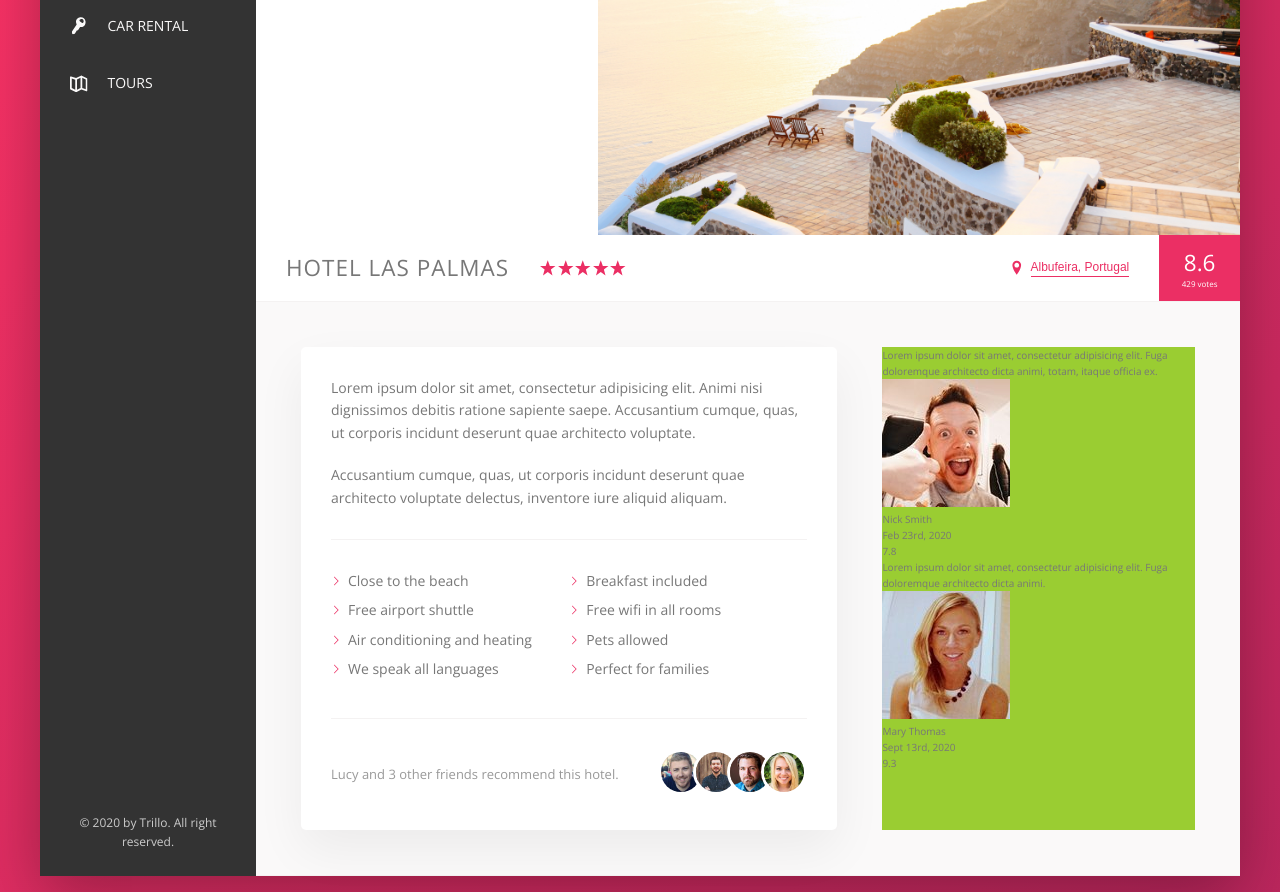
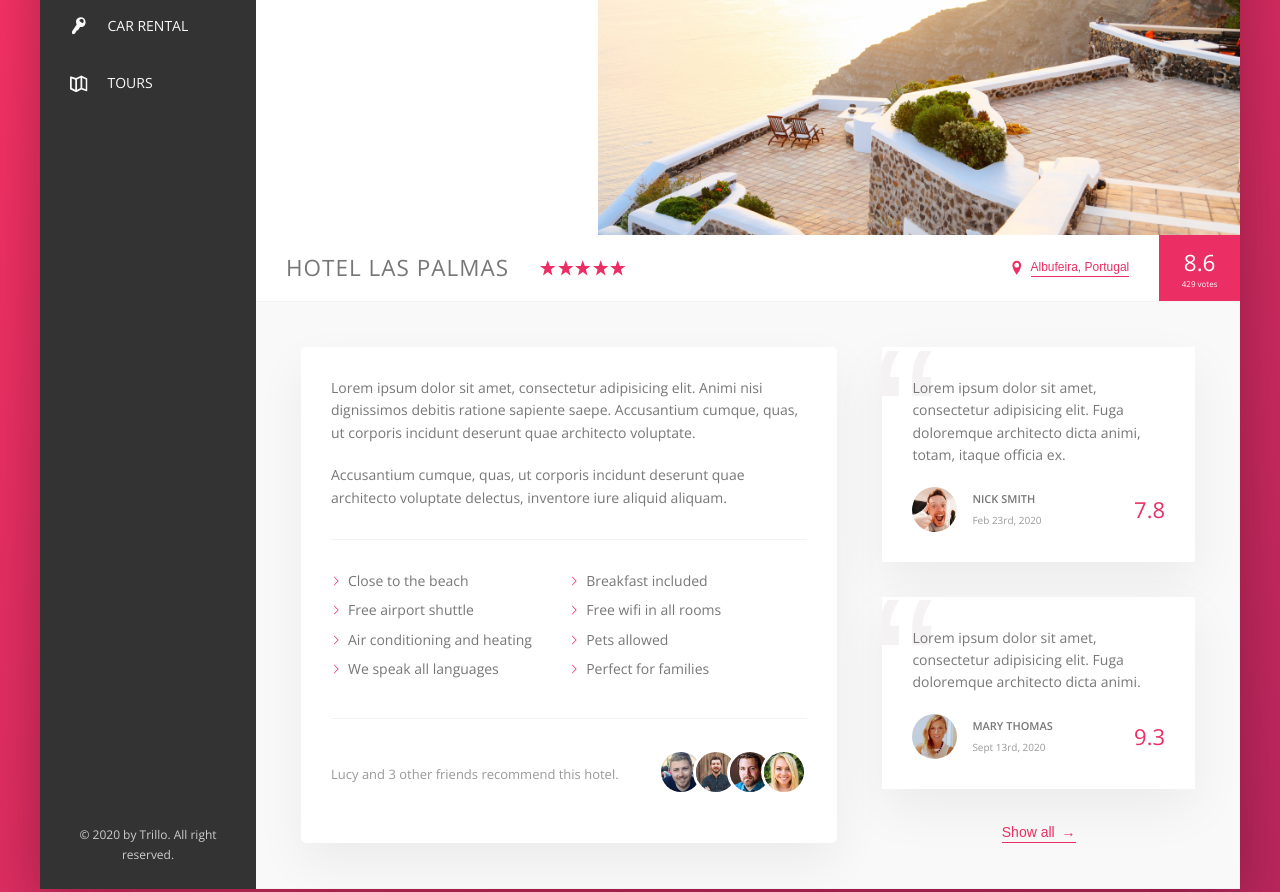
Before and after one commit to Johnny-Saraiva/trillo, a website: page index.html in a window 1280 px wide. Shown: the part 300-1192 px from the top of the page. Drawn offline with nearby package versions, Linux system fonts and the light colour scheme.

Commit message:
Configured user review

```diff
--- a/index.html
+++ b/index.html
@@ -197,6 +197,8 @@
                                     <div class="review__rating">9.3</div>
                                 </figcaption>
                             </figure>
+
+                            <button class="btn-inline">Show all <span>&rarr;</span></button>
                         </div>
                     </section>
                 </main>
--- a/sass/_components.scss
+++ b/sass/_components.scss
@@ -258,8 +258,17 @@
   cursor: pointer;
   transition: all .2s;
 
+  & span {
+    margin-left: .3rem;
+    transition: margin-left .2s;
+  }
+
   &:hover {
     color: var(--color-grey-dark-1);
+
+    span {
+      margin-left: .8rem;
+    }
   }
 
   &:focus {
@@ -343,3 +352,64 @@
     }
   }
 }
+
+.review {
+  background-color: var(--color-white);
+  box-shadow: var(--shadow-light);
+  padding: 3rem;
+  margin-bottom: 3.5rem;
+  position: relative;
+  overflow: hidden;
+
+  &__text {
+    margin-bottom: 2rem;
+    z-index: 10;
+    position: relative;
+  }
+
+  &__user {
+    display: flex;
+    align-items: center;
+  }
+
+  &__photo {
+    height: 4.5rem;
+    width: 4.5rem;
+    border-radius: 50%;
+    margin-right: 1.5rem;
+  }
+
+  &__user-box {
+    margin-right: auto;
+  }
+
+  &__user-name {
+    font-size: 1.1rem;
+    font-weight: 600;
+    text-transform: uppercase;
+    margin-bottom: .4rem;
+  }
+
+  &__user-date {
+    font-size: 1rem;
+    color: var(--color-grey-dark-3);
+  }
+
+  &__rating {
+    color: var(--color-primary);
+    font-size: 2.2rem;
+    font-weight: 300;
+  }
+
+  &::before {
+    content: '\201C';
+    position: absolute;
+    top: -2.75rem;
+    left: -1rem;
+    line-height: 1;
+    font-size: 20rem;
+    font-family: sans-serif;
+    color: var(--color-grey-light-2);
+    z-index: 1;
+  }
+}
--- a/sass/_layout.scss
+++ b/sass/_layout.scss
@@ -39,13 +39,13 @@
 
 .detail {
   display: flex;
+  font-size: 1.4rem;
   padding: 4.5rem;
   background-color: var(--color-grey-light-1);
   border-bottom: var(--line);
 }
 
 .description {
-  font-size: 1.4rem;
   background-color: var(--color-white);
   padding: 3rem;
   flex: 0 0 60%;
@@ -55,6 +55,9 @@
 }
 
 .user-reviews {
-  background-color: yellowgreen;
   flex: 1;
+
+  display: flex;
+  flex-direction: column;
+  align-items: center;
 }
```
Also changed, not shown: img/text.txt (deleted, +0 -17 lines), css/style.css.
